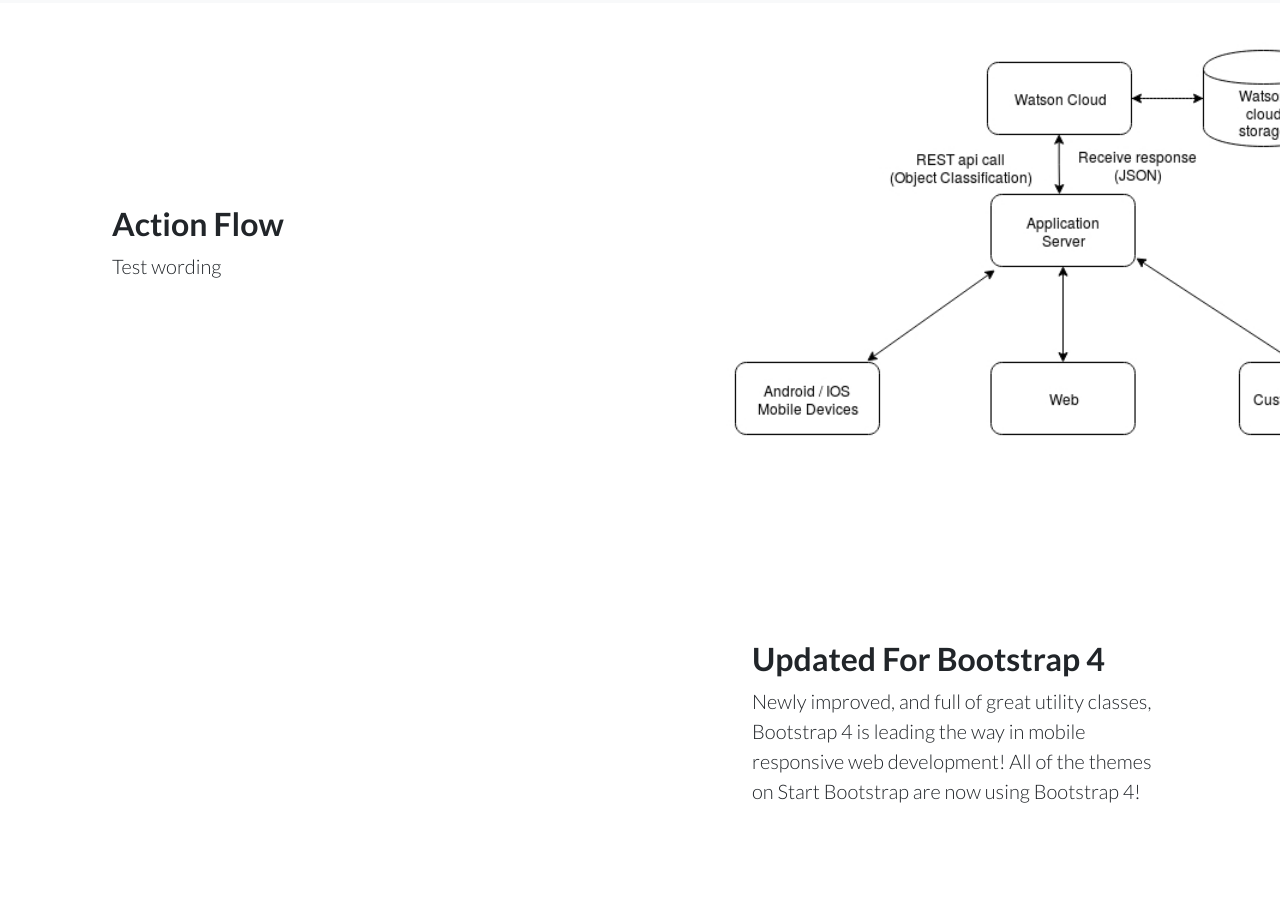
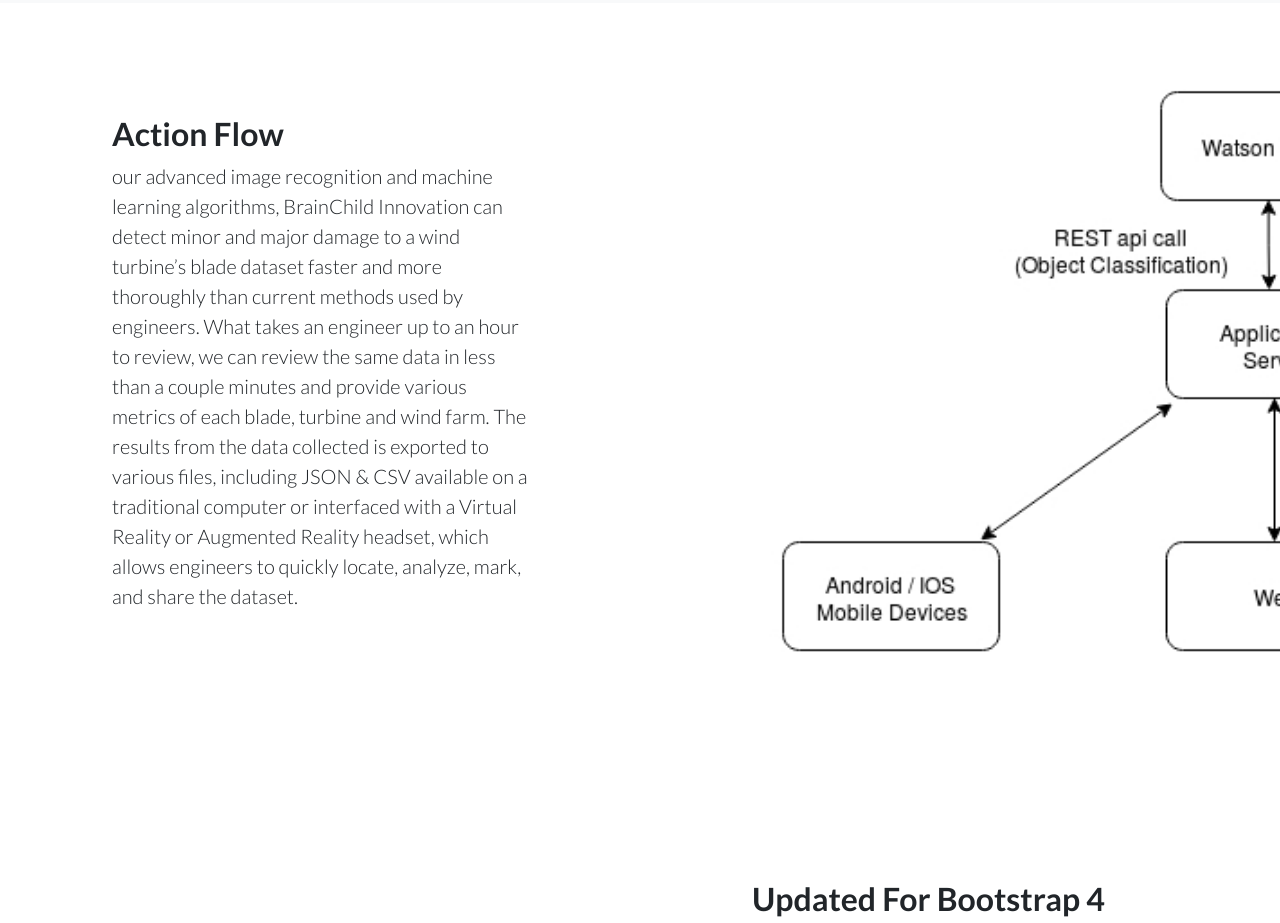
Before and after one commit to BrainChildInnovation/Greenfriendly.github.io, a website: page index.html in a window 1280 px wide. Shown: the part 1183-2106 px from the top of the page. Drawn offline with Linux system fonts and the light colour scheme.

Commit message:
Update index.html

```diff
--- a/index.html
+++ b/index.html
@@ -102,7 +102,7 @@
           <div class="col-lg-6 order-lg-2 text-white showcase-img" style="background-image: url('img/block_diagram.jpg');"></div>
           <div class="col-lg-6 order-lg-1 my-auto showcase-text">
             <h2>Action Flow</h2>
-            <p class="lead mb-0">Test wording</p>
+            <p class="lead mb-0">our advanced image recognition and machine learning algorithms, BrainChild Innovation can detect minor and major damage to a wind turbine’s blade dataset faster and more thoroughly than current methods used by engineers. What takes an engineer up to an hour to review, we can review the same data in less than a couple minutes and provide various metrics of each blade, turbine and wind farm. The results from the data collected is exported to various files, including JSON & CSV available on a traditional computer or interfaced with a Virtual Reality or Augmented Reality headset, which allows engineers to quickly locate, analyze, mark, and share the dataset.</p>
           </div>
         </div>
         <div class="row no-gutters">
```
